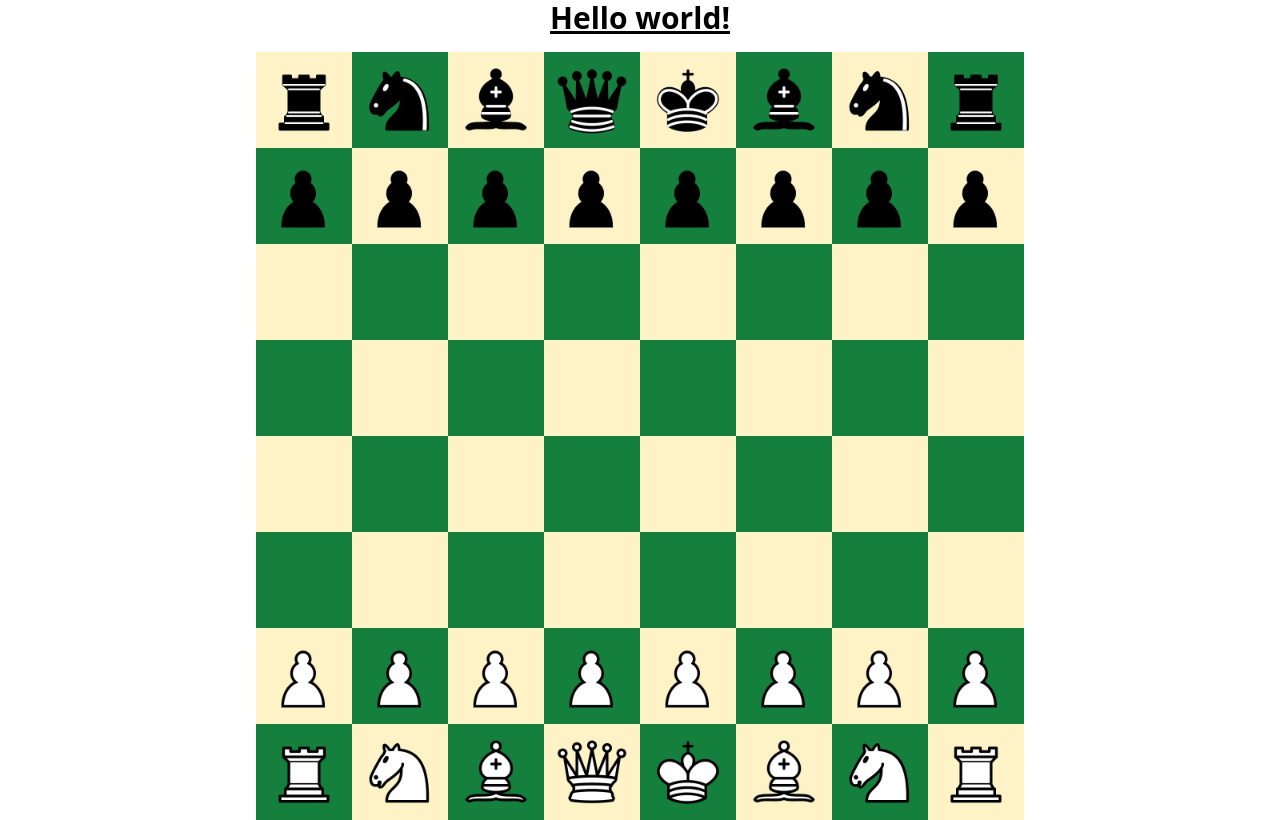
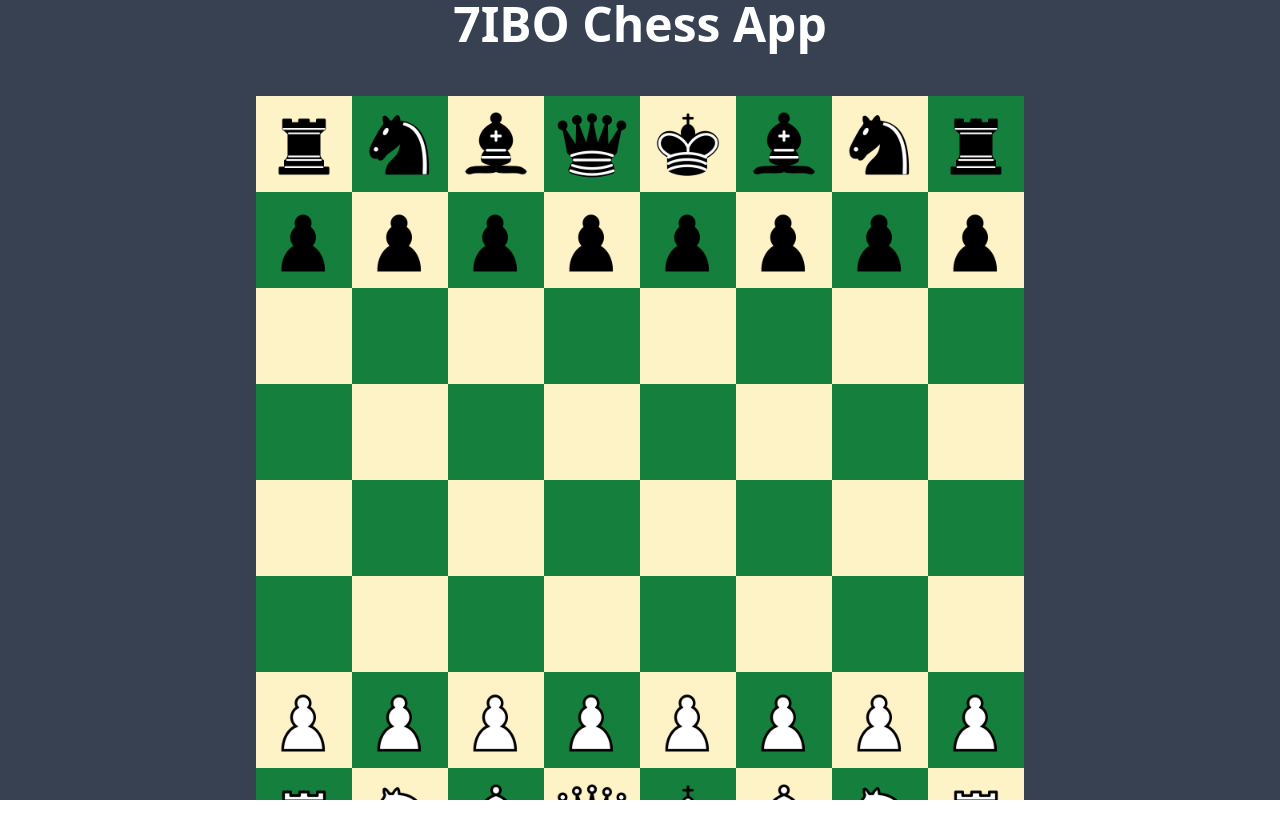
Before and after one commit to 7IBO/chess-app, a React (Vite) app: page / in a window 1280 px wide. Built offline with nearby package versions, Linux system fonts and the light colour scheme.

Commit message:
Small changes

```diff
--- a/src/App.tsx
+++ b/src/App.tsx
@@ -3,10 +3,12 @@ import { pieces } from "./config/const";
 
 function App() {
   return (
-    <div className="container m-auto">
-      <div className="flex flex-col items-center gap-4">
-        <h1 className="text-3xl font-bold underline">Hello world!</h1>
-        <ChessBoard />
+    <div className="w-screen h-screen bg-gray-700">
+      <div className="container m-auto h-full">
+        <div className="flex flex-col items-center justify-center gap-12 h-full">
+          <h1 className="text-5xl font-bold text-white">7IBO Chess App</h1>
+          <ChessBoard />
+        </div>
       </div>
     </div>
   );
--- a/src/components/chess-board/ChessBoardPiece.tsx
+++ b/src/components/chess-board/ChessBoardPiece.tsx
@@ -41,7 +41,7 @@ const ChessBoardPiece = ({ piece, onSelectPiece, onMovePiece }: Props) => {
       position={{ x: 0, y: 0 }}
     >
       <div
-        className="w-full h-full cursor-grab z-50 relative"
+        className="w-full h-full cursor-grab z-10 relative"
         onClick={onSelectPiece}
         style={{
           backgroundImage: `url(./assets/${piece.image})`,
--- a/src/components/chess-board/ChessBoardSquare.tsx
+++ b/src/components/chess-board/ChessBoardSquare.tsx
@@ -43,7 +43,7 @@ const ChessBoardSquare = ({
       )}
 
       {enabled && (
-        <div className="absolute w-4 h-4 top-1/2 left-1/2 rounded-full bg-blue-500 -translate-x-1/2 -translate-y-1/2" />
+        <div className="absolute w-4 h-4 top-1/2 left-1/2 rounded-full bg-blue-500 -translate-x-1/2 -translate-y-1/2 z-50" />
       )}
     </div>
   );
```
Also changed, not shown: src/main.tsx (+7 -7 lines).
